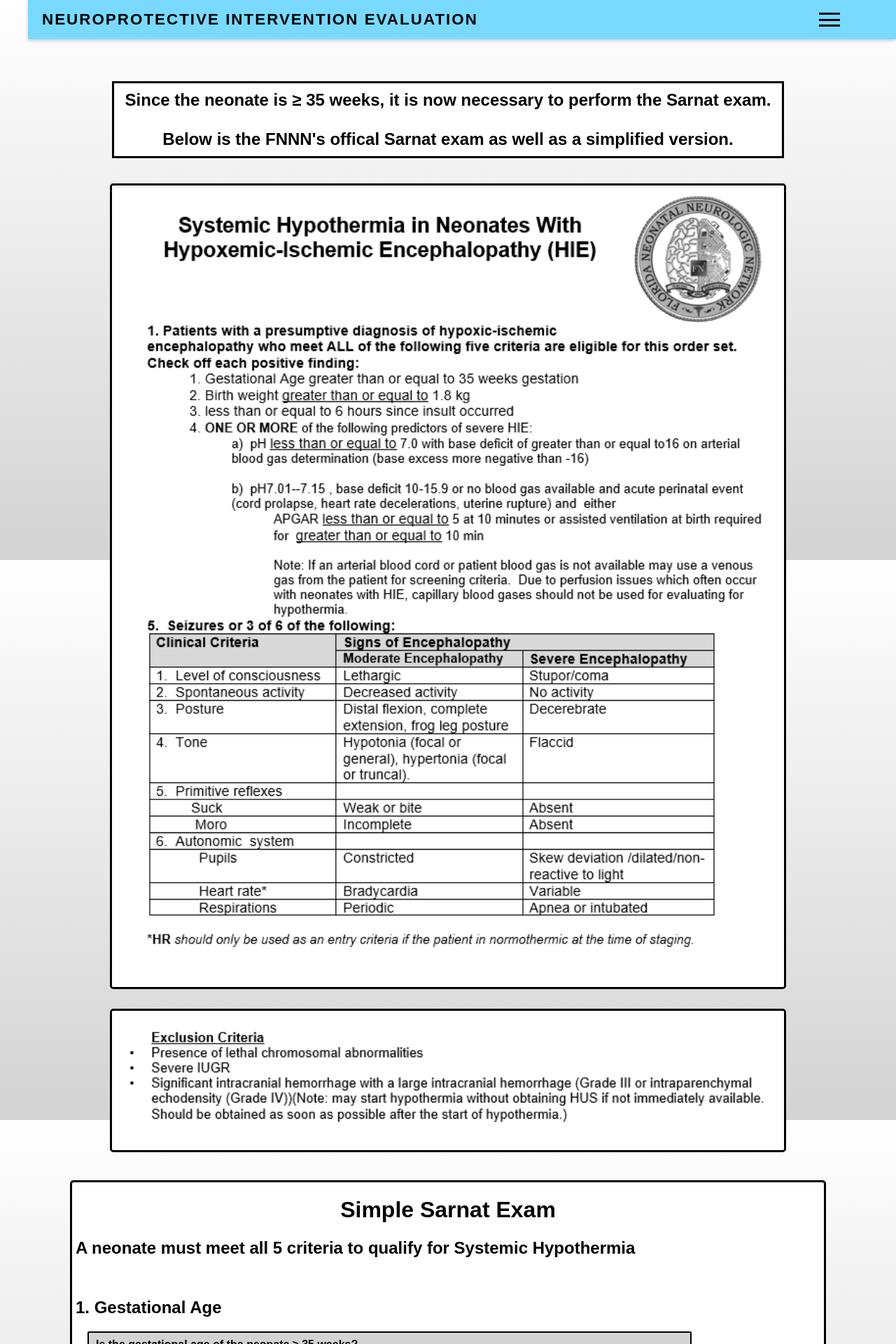
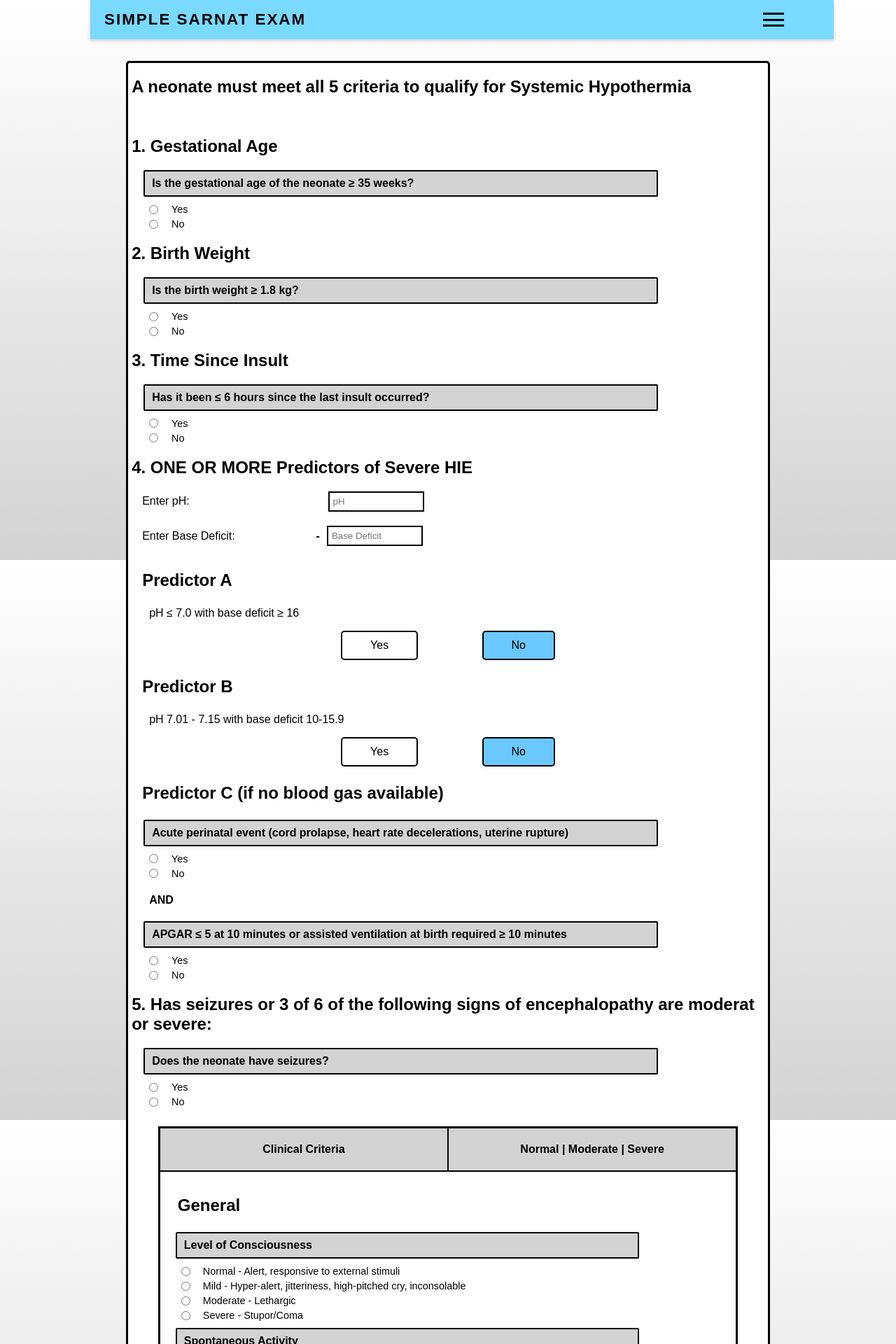
Before and after one commit to alexmerlo23/NeoCare, a React (Vite) app in the folder frontend/: page /rightbranch in a window 1280 px wide. Shown: the top 1920 px of the page at 70% size. Built offline with nearby package versions, Linux system fonts and the light colour scheme; a web font is replaced by a local one.

Commit message:
modified header

```diff
--- a/frontend/src/assets/Header.jsx
+++ b/frontend/src/assets/Header.jsx
@@ -12,19 +12,21 @@ export default function Header() {
     return (
         <header className="neocare-header">
             <div className="header-content">
-                <div className="neocare-title">Neuroprotective Intervention Evaluation</div>
+                <div className="neocare-title">Simple Sarnat Exam</div>
                 <div className={`hamburger-menu ${isMenuOpen ? 'open' : ''}`} onClick={toggleMenu}>
                     <div className="hamburger-line"></div>
                     <div className="hamburger-line"></div>
                     <div className="hamburger-line"></div>
                 </div>
+
+
                 {isMenuOpen && (
                     <nav className="dropdown-menu">
                         <a href="https://ufneocare.wordpress.com/" target="_blank" rel="noopener noreferrer" onClick={toggleMenu}>Back to site</a>
-                        <a href="https://ufneocare.wordpress.com/evaluation" target="_blank" rel="noopener noreferrer" onClick={toggleMenu}>Restart Evaluation</a>
+                        {/*<a href="https://ufneocare.wordpress.com/evaluation" target="_blank" rel="noopener noreferrer" onClick={toggleMenu}>Restart Evaluation</a>*/}
                         {/*<Link to="/" onClick={toggleMenu}>Restart Evaluation</Link>*/}
                         {/*<Link to="/leftbranch" onClick={toggleMenu}>Bundle Guide</Link>*/}
-                        <Link to="/" onClick={toggleMenu}>Sarnat Exam</Link>
+                        {/*<Link to="/" onClick={toggleMenu}>Sarnat Exam</Link>*/}
                     </nav>
                 )}
             </div>
--- a/frontend/src/pages/RightBranch/RightBranch.jsx
+++ b/frontend/src/pages/RightBranch/RightBranch.jsx
@@ -286,17 +286,7 @@ newCriteria.signs_of_encephalopathy = numSigns;
 
     return (
         <div className="right-branch-container">
-            <div className="right-branch-top-container">
-                <b>Since the neonate is ≥ 35 weeks, it is now necessary to perform the Sarnat exam.<br></br><br></br>
-                Below is the FNNN's offical Sarnat exam as well as a simplified version.
-                </b>
-            </div>
-            <div className="right-branch-images">
-                <img className="protocol-image" src="/HIE Hypothermia Protocol.png" alt="HIE Hypothermia Protocol" />
-                <img className="exclusion-criteria" src="/Exclusion Criteria.png" alt="HIE Hypothermia Exclusion Criteria" />
-            </div>
             <div className="right-branch-sarnat-exam">
-                <h1>Simple Sarnat Exam</h1>
                 <h2>A neonate must meet all 5 criteria to qualify for Systemic Hypothermia</h2>
                 <br></br>
                 <h2>1. Gestational Age</h2>
@@ -448,11 +438,6 @@ newCriteria.signs_of_encephalopathy = numSigns;
                     </div>
                 )}
             </div>
-            <div className="button-group">
-                <button onClick={() => navigate("/")}>
-                    Return to Beginning
-                </button>
-            </div>
         </div>
     );
 }
```
